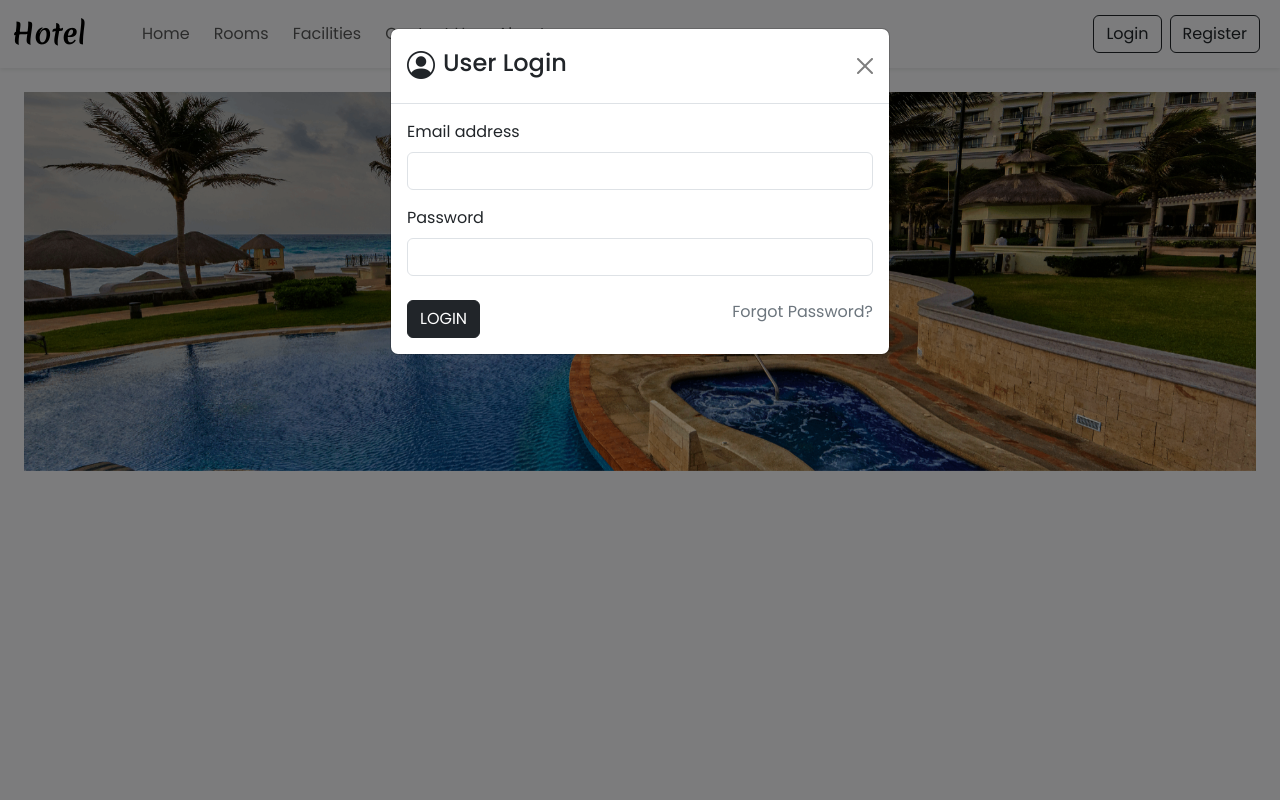
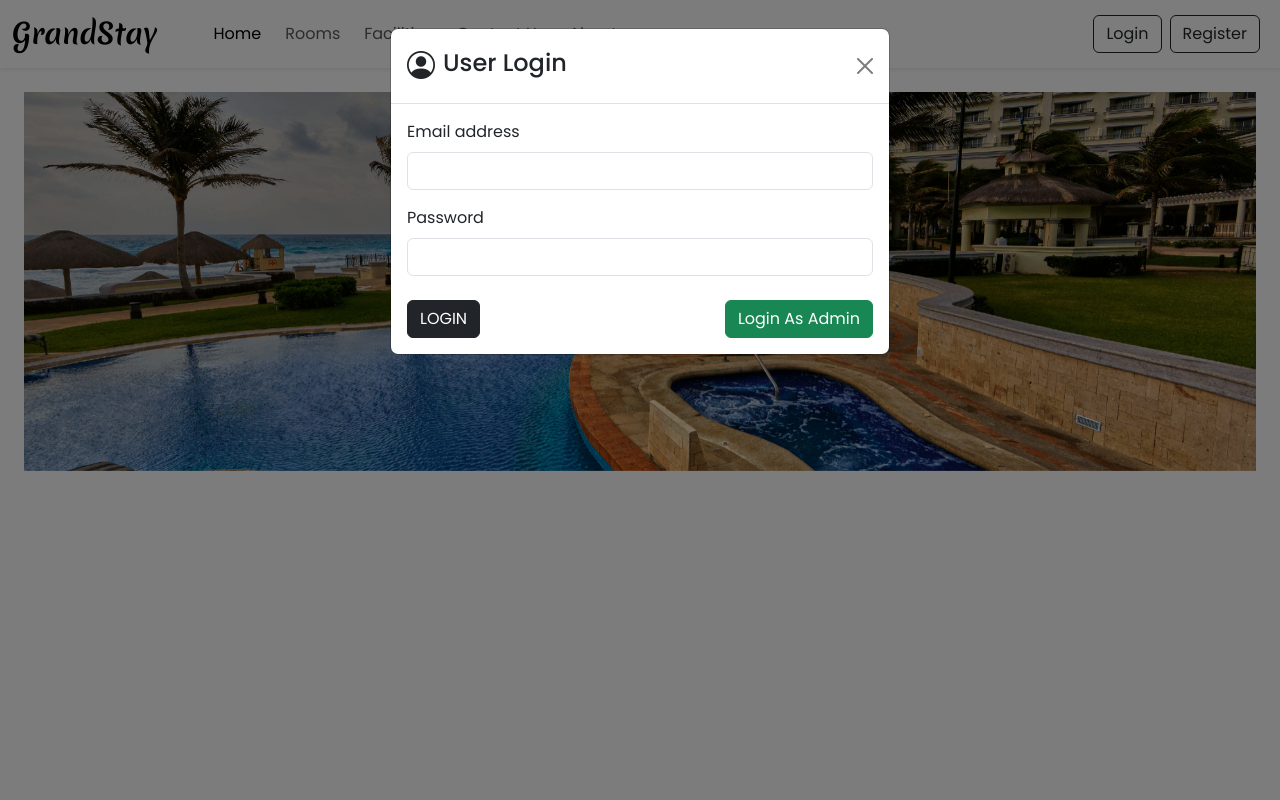
Before and after one commit to Code2With-Pratik/minor-project-Hotel-Website, a PHP site: page /hotelwebsite/index.php in a window 1280 px wide, after a click on "Login". Run offline with PHP 8.4, Linux system fonts and the light colour scheme; data that the repository does not hold is empty.

Commit message:
Update header.php

```diff
--- a/inc/header.php
+++ b/inc/header.php
@@ -1,76 +1,64 @@
 <?php
   require('admin/inc/db_config.php');
+  session_start();
   require('admin/inc/essentials.php');
 
+  // Fetch contact details
   $contact_q = "SELECT * FROM `contact_details` WHERE `sr_no`=?";
   $values = [1];
-  $contact_r = mysqli_fetch_assoc(select($contact_q,$values, 'i'));
+  $contact_r = mysqli_fetch_assoc(select($contact_q, $values, 'i'));
 
+  // Fetch shutdown status
+  $query = "SELECT `shutdown` FROM `settings` WHERE `sr_no` = 1";
+  $result = mysqli_query($con, $query);
+  $row = mysqli_fetch_assoc($result);
+
+  if ($row['shutdown'] == 1) {
+      // Display the top section message
+      echo "
+      <div style='background-color: #DC143C; color: #ffff; text-align: center; padding: 10px; font-size: 18px;'>
+          <strong><i class='bi bi-exclamation-triangle-fill'></i> Bookings are temporarily closed!</strong>
+      </div>
+      ";
+  }
 ?>
 
-          <!-- nav bar -->
+<!-- Navbar -->
 <nav id="nav-bar" class="navbar navbar-expand-lg bg-body-tertiary bg-white pg-lg-3 py-lg-2 shadow-sm sticky-top">
   <div class="container-fluid">
-        <a class="navbar-brand me-5 fw-bold fs-3 h-font" href="index.php"
-          >Hotel</a
-        >
-        <button
-          class="navbar-toggler shadow-none"
-          type="button"
-          data-bs-toggle="collapse"
-          data-bs-target="#navbarSupportedContent"
-          aria-controls="navbarSupportedContent"
-          aria-expanded="false"
-          aria-label="Toggle navigation"
-        >
+    <a class="navbar-brand me-5 fw-bold fs-3 h-font" href="index.php">GrandStay</a>
+    <button class="navbar-toggler shadow-none" type="button" data-bs-toggle="collapse" data-bs-target="#navbarSupportedContent" aria-controls="navbarSupportedContent" aria-expanded="false" aria-label="Toggle navigation">
       <span class="navbar-toggler-icon"></span>
     </button>
     <div class="collapse navbar-collapse" id="navbarSupportedContent">
       <ul class="navbar-nav me-auto mb-2 mb-lg-0">
-            <li class="nav-item">
-              <a class="nav-link me-2" href="index.php">Home</a>
-            </li>
-            <li class="nav-item">
-              <a class="nav-link me-2" href="rooms.php">Rooms</a>
-            </li>
-            <li class="nav-item">
-              <a class="nav-link me-2" href="facilities.php">Facilities</a>
-            </li>
-            <li class="nav-item">
-              <a class="nav-link me-2" href="contact.php">Contact Us</a>
-            </li>
-            <li class="nav-item">
-              <a class="nav-link" href="about.php">About</a>
-            </li>
+        <li class="nav-item"><a class="nav-link me-2" href="index.php">Home</a></li>
+        <li class="nav-item"><a class="nav-link me-2" href="rooms.php">Rooms</a></li>
+        <li class="nav-item"><a class="nav-link me-2" href="facilities.php">Facilities</a></li>
+        <li class="nav-item"><a class="nav-link me-2" href="contact.php">Contact Us</a></li>
+        <li class="nav-item"><a class="nav-link" href="about.php">About</a></li>
       </ul>
       <div class="d-flex" role="search">
-            <button
-              type="button"
-              class="btn btn-outline-dark shadow-none me-lg-2 me-3"
-              data-bs-toggle="modal"
-              data-bs-target="#loginModal"
-            >
-             Login
-            </button>
-            <button
-              type="button"
-              class="btn btn-outline-dark shadow-none me-lg-2"
-              data-bs-toggle="modal"
-              data-bs-target="#registerModal"
-              >
-              Register
-            </button>
+        <?php if(isset($_SESSION['login']) && $_SESSION['login'] === true): ?>
+          <!-- Display the logged-in user’s name and a logout button -->
+          <span class="btn bg-warning shadow-none me-2">Hello  <i class="bi bi-person-circle"></i> <?php echo $_SESSION['u_name']; ?></span>
+          <a href="logout.php" class="btn btn-outline-dark shadow-none">LOGOUT <i class="bi bi-box-arrow-right"></i></a>
+        <?php else: ?>
+          <!-- Display Login and Register buttons if not logged in -->
+          <button type="button" class="btn btn-outline-dark shadow-none me-lg-2 me-3" data-bs-toggle="modal" data-bs-target="#loginModal">Login</button>
+          <button type="button" class="btn btn-outline-dark shadow-none me-lg-2" data-bs-toggle="modal" data-bs-target="#registerModal">Register</button>
+        <?php endif; ?>
       </div>
     </div>
   </div>
 </nav>
 
-           <!-- login form -->
 
+<!-- Login Modal -->
 <div class="modal fade" id="loginModal" data-bs-backdrop="static" data-bs-keyboard="false" tabindex="-1" aria-labelledby="staticBackdropLabel" aria-hidden="true">
   <div class="modal-dialog">
     <div class="modal-content">
-      <form>
+      <form id="login-form" method="POST" action="login_register.php">
         <div class="modal-header">
           <h1 class="modal-title fs-4 d-flex"><i class="bi bi-person-circle fs-3 me-2"></i>User Login</h1>
           <button type="reset" class="btn-close" data-bs-dismiss="modal" aria-label="Close"></button>
@@ -78,71 +66,64 @@
         <div class="modal-body">
           <div class="mb-3">
             <label class="form-label">Email address</label>
-            <input type="email" class="form-control shadow-none">
+            <input type="email" name="email" class="form-control shadow-none" required>
           </div>
           <div class="mb-4">
             <label class="form-label">Password</label>
-            <input type="password" class="form-control shadow-none">
+            <input type="password" name="pass" class="form-control shadow-none" required>
           </div>
           <div class="d-flex align-item-center justify-content-between">
-          <button type="submit" class="btn btn-dark shadow-none">LOGIN</button>
-          <a href="javascript: void(0)" class="text-secondary text-decoration-none">Forgot Password?</a>
+            <button type="submit" name="login" class="btn btn-dark shadow-none">LOGIN</button>
+            <a href="admin/index.php" class="btn btn-success text-white text-decoration-none">Login As Admin</a>
           </div>
         </div>
-
       </form>
     </div>
   </div>
 </div>
 
-          <!-- Registration Form -->
-
+<!-- Registration Modal -->
 <div class="modal fade" id="registerModal" data-bs-backdrop="static" data-bs-keyboard="false" tabindex="-1" aria-labelledby="staticBackdropLabel" aria-hidden="true">
   <div class="modal-dialog modal-lg">
     <div class="modal-content">
-      <form id="register-form">
+      <form id="register-form" method="POST" action="login_register.php" enctype="multipart/form-data">
         <div class="modal-header">
-        <h1 class="modal-title fs-4 d-flex"><i class="bi bi-person-plus-fill fs-3 me-2"></i>User Regestration</h1>
+          <h1 class="modal-title fs-4 d-flex"><i class="bi bi-person-plus-fill fs-3 me-2"></i>User Registration</h1>
           <button type="reset" class="btn-close" data-bs-dismiss="modal" aria-label="Close"></button>
         </div>
         <div class="modal-body">
           <span class="badge rounded-pill text-bg-light mb-3 text-wrap lh-base">
-        Note: Your details must metch with your ID (Aadhar Card , Passport , Driving Licence etc...)
-        that will be require during check-in.
+            Note: Your details must match your ID (Aadhar Card, Passport, Driving License, etc.), which will be required during check-in.
           </span>
           <div class="container-fluid">
             <div class="row">
-          <div class="col-md-6 ">
+              <div class="col-md-6 mb-3">
                 <label class="form-label">Name</label>
                 <input type="text" name="name" class="form-control shadow-none" required>
               </div>
-          <div class="col-md-6 ">
+              <div class="col-md-6 mb-3">
                 <label class="form-label">Email</label>
                 <input type="email" name="email" class="form-control shadow-none" required>
               </div>
-          <div class="col-md-6 ">
+              <div class="col-md-6">
                 <label class="form-label">Phone Number</label>
-          <input type="number" name="phonenum" class="form-control shadow-none" required>
-          </div>
-          <div class="col-md-6  mb-3">
-          <label class="form-label">Picture</label>
-          <input type="file" name="profile" accept=".png, .jpg, .webp, .jpeg" class="form-control shadow-none" required>
+                <input type="number" name="phone" class="form-control shadow-none" required>
               </div>
               <div class="col-md-12 mb-3">
                 <label class="form-label">Address</label>
                 <textarea name="address" class="form-control shadow-none" required rows="1"></textarea>
               </div>
-          <div class="col-md-6 ">
+              <div class="col-md-6">
                 <label class="form-label">Pincode</label>
                 <input type="number" name="pincode" class="form-control shadow-none" required>
               </div>
-          <div class="col-md-6  mb-3">
+              <div class="col-md-6 mb-3">
                 <label class="form-label">Date of Birth</label>
                 <input type="date" name="dob" class="form-control shadow-none" required>
               </div>
-          <div class="col-md-6 ">
+              <div class="col-md-6 mb-3">
                 <label class="form-label">Password</label>
-          <input type="password" name="pass" class="form-control shadow-none" required>
+                <input type="password" name="password" class="form-control shadow-none" required>
               </div>
               <div class="col-md-6 mb-3">
                 <label class="form-label">Confirm Password</label>
@@ -150,11 +131,11 @@
               </div>
             </div>
           </div>
-      <div class="text-center my-1">
-      <button type="submit" class="btn btn-dark shadow-none">REGISTER</button>
+          <div class="d-flex justify-content-between">
+            <button type="submit" name="register" class="btn btn-dark shadow-none">Register</button>
+            <button type="button" class="btn btn-light shadow-none" data-bs-dismiss="modal">Cancel</button>
           </div>
         </div>
-
       </form>
     </div>
   </div>
```
Lines whose indentation alone changed are shown as unchanged.
